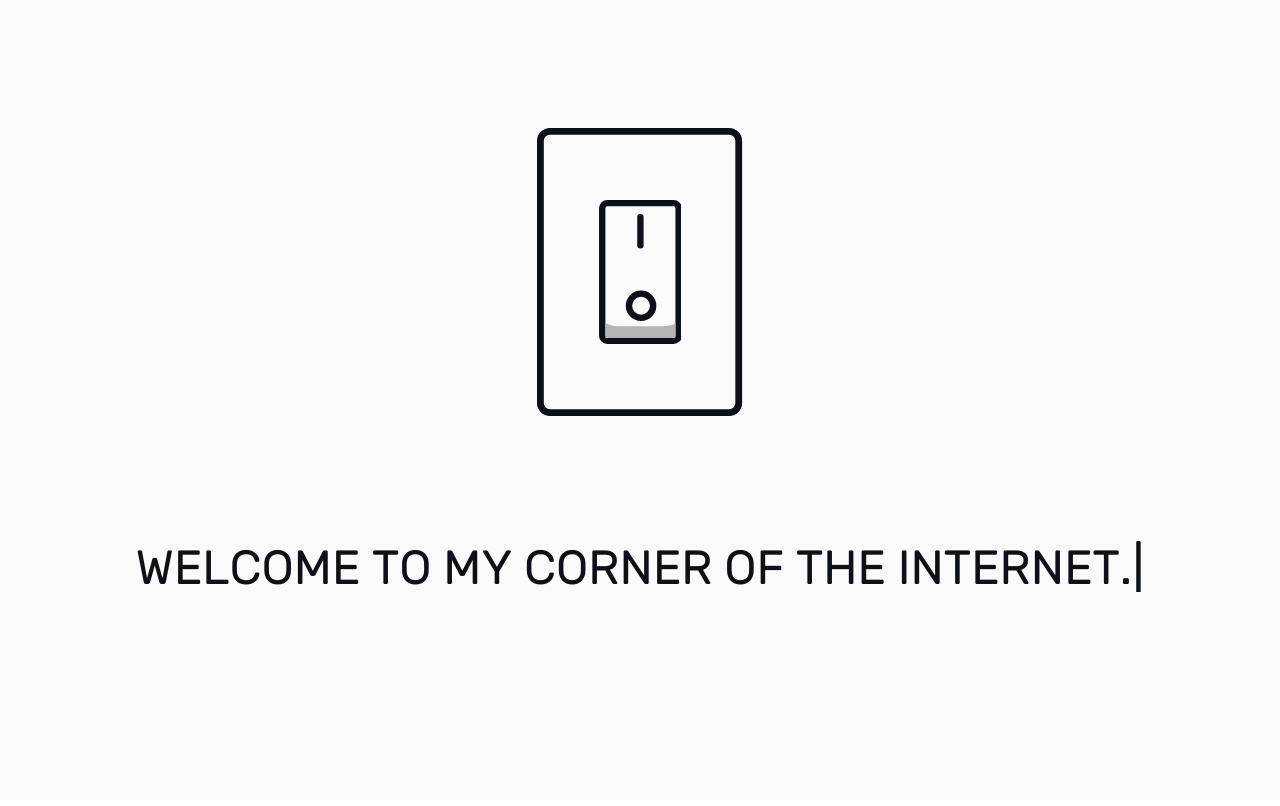
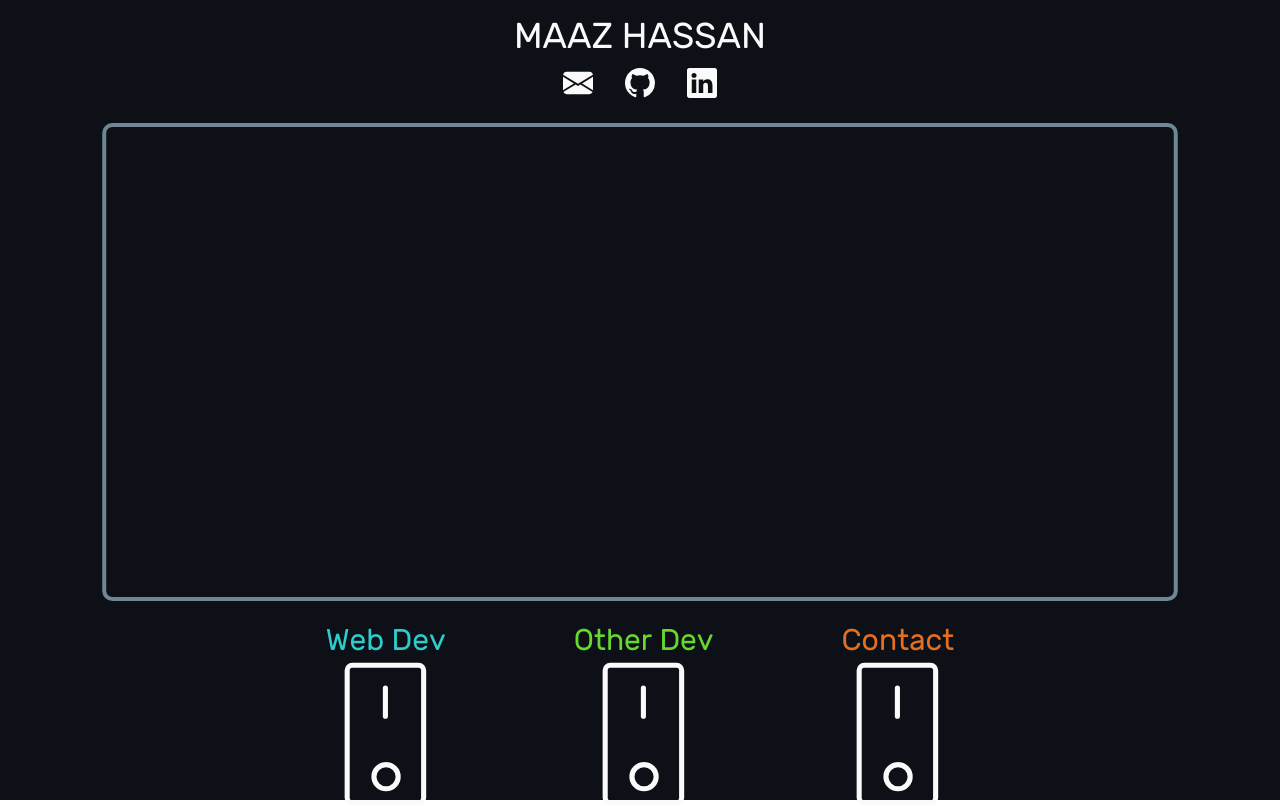
Before and after one commit to maazhassan/personal-site, a React (Create React App) app: page / in a window 1280 px wide. Built offline with nearby package versions, Linux system fonts and the light colour scheme.

Commit message:
Animated hints on first visit

```diff
--- a/src/components/App.js
+++ b/src/components/App.js
@@ -5,8 +5,8 @@ import { useState } from 'react';
 const MAIN_RENDER_DELAY = 1400;
 
 const App = () => {
-  const [switchStatus, setStatus] = useState(true);
-  const [showLanding, setShowLanding] = useState(true);
+  const [switchStatus, setStatus] = useState(false);
+  const [showLanding, setShowLanding] = useState(false);
 
   const handleSwitchClicked = () => {
     setStatus(false);
--- a/src/components/landing/Landing.js
+++ b/src/components/landing/Landing.js
@@ -3,16 +3,30 @@ import SwitchBorder from './SwitchBorder';
 import Typewriter from 'typewriter-effect';
 import { animated } from 'react-spring';
 import useAnimatedFade from '../../hooks/animatedFade';
+import useAnimatedHint from '../../hooks/animatedHint';
+import { useEffect, useState } from 'react';
+
+const FADE_DELAY = 500;
+const HINT_DELAY = !!(localStorage.getItem('landingSwitch')) ? 7000 : 6000;
 
 const Landing = props => {
-  const animationProps = useAnimatedFade(props.toggle, 500);
+  const [hintToggle, setHintToggle] = useState(false);
+
+  useEffect(() => {
+    const hintTimeout = setTimeout(() => setHintToggle(true), HINT_DELAY);
+
+    return () => clearTimeout(hintTimeout);
+  }, []);
+
+  const divAnimProps = useAnimatedFade(props.toggle, FADE_DELAY);
+  const hintAnimProps = useAnimatedHint(hintToggle);
 
   return (
     <animated.div
-      {...animationProps}
+      {...divAnimProps}
       className="overflow-hidden text-center"
     >
-      <div className="mt-32 2xl:mt-52 3xl:mt-80 relative">
+      <div className="mt-32 2xl:mt-52 3xl:mt-80 mb-2 relative">
         <Switch
           className={`h-36 2xl:h-44 3xl:h-52 absolute z-10 mx-auto left-0 right-0 my-auto top-0 bottom-0 ${props.switchStatus ? 'cursor-pointer' : ''}`}
           onClick={() => props.onSwitchClicked()}
@@ -26,7 +40,13 @@ const Landing = props => {
           styles={`fill-transparent ${props.switchStatus ? 'stroke-dark-blue' : 'stroke-neutral-50'} stroke-[5px]`}
         />
       </div>
-      <div className={`mt-32 2xl:mt-52 3xl:mt-80 select-none text-5xl 2xl:text-6xl 3xl:text-7xl ${props.switchStatus ? "text-dark-blue" : "text-neutral-50"}`}>
+      <animated.p
+        {...hintAnimProps}
+        className={`text-lg ${props.switchStatus ? 'text-dark-blue' : 'text-neutral-50'}`}
+      >
+        <b>Click me! ^</b>
+      </animated.p>
+      <div className={`mt-20 md:mt-32 2xl:mt-52 3xl:mt-80 select-none text-5xl 2xl:text-6xl 3xl:text-7xl ${props.switchStatus ? "text-dark-blue" : "text-neutral-50"}`}>
         <Typewriter
           options={{
             delay: !!(localStorage.getItem('landingSwitch')) ? 50 : 105,
--- a/src/components/main/Border.js
+++ b/src/components/main/Border.js
@@ -35,7 +35,7 @@ const Border = props => {
       <animated.path
         {...animationProps}
         d={`M${dimensions.width/2 + 1},${dimensions.height-3}
-           l-${dimensions.width/2 - dimensions.width/15},0
+           l-${dimensions.width/2 - ((dimensions.width**2/15000) + 2)},0
            a8,8,0,0,1-8-8
            V11
            a8,8,0,0,1,8-8
@@ -45,7 +45,7 @@ const Border = props => {
       <animated.path
         {...animationProps}
         d={`M${dimensions.width/2 - 1},3
-           l${dimensions.width/2 - dimensions.width/15},0
+           l${dimensions.width/2 - ((dimensions.width**2/15000) + 2)},0
            a8,8,0,0,1,8,8
            V${dimensions.height - 11}
            a8,8,0,0,1-8,8
--- a/src/components/main/Main.js
+++ b/src/components/main/Main.js
@@ -1,7 +1,7 @@
 import { useState, useEffect } from 'react';
 import TitleBar from './TitleBar';
 import Border from './Border';
-import SwitchBar from './SwitchBar';
+import SwitchBar from './switchbar/SwitchBar';
 import { animated } from 'react-spring';
 import useAnimatedFade from '../../hooks/animatedFade';
 
@@ -18,6 +18,7 @@ const Main = () => {
   const [mainFadeToggle, setMainFadeToggle] = useState(false);
 
   useEffect(() => {
+    setMainFadeToggle(true);
     setTimeout(() => setBorderToggle(true), INIT_BORDER_RENDER_DELAY);
   }, []);
 
@@ -30,11 +31,7 @@ const Main = () => {
     }
   });
 
-  useEffect(() => {
-    setMainFadeToggle(true);
-  }, [mainFadeToggle]);
-
-  const animationProps = useAnimatedFade(mainFadeToggle, 0);
+  const animationProps = useAnimatedFade(mainFadeToggle);
 
   const handleSwitchClicked = num => {
     if (switchReady) {
@@ -50,7 +47,7 @@ const Main = () => {
       {...animationProps}
     >
       <TitleBar />
-      <div className="mx-auto left-0 right-0 mt-8">
+      <div className="mx-auto left-0 right-0 mt-4 md:mt-6">
         <Border
           className={color + " stroke-[4px] fill-transparent"}
           toggle={borderToggle}
@@ -59,6 +56,7 @@ const Main = () => {
       <SwitchBar
         activeSwitch={activeSwitch}
         onSwitchClicked={num => handleSwitchClicked(num)}
+        switchReady={switchReady}
       />
     </animated.div>
   );
--- a/src/components/main/TitleBar.js
+++ b/src/components/main/TitleBar.js
@@ -5,12 +5,12 @@ import { BsLinkedin } from 'react-icons/bs';
 const TitleBar = () => {
   return (
     <div className="overflow-hidden">
-      <div className="mt-4 text-center">
+      <div className="mt-2 md:mt-4 text-center">
         <span className="text-neutral-50 text-4xl 2xl:text-5xl 3xl:text-6xl">
           MAAZ HASSAN
         </span>
       </div>
-      <div className="flex flex-row justify-center gap-x-8 mt-3">
+      <div className="flex flex-row justify-center gap-x-8 mt-1 md:mt-3">
         <a href="mailto:contact@maazhassan.net">
           <BsEnvelopeFill className="text-neutral-50 hover:text-text-blue cursor-pointer" size="30px" />
         </a>
--- /dev/null
+++ b/src/components/main/switchbar/Hint.js
@@ -0,0 +1,18 @@
+import { useEffect, useState } from "react";
+import { animated } from "react-spring";
+import useAnimatedHint from "../../../hooks/animatedHint";
+
+const Hint = props => {
+  const animatedProps = useAnimatedHint(props.toggle);
+
+  return (
+    <animated.span
+      {...animatedProps}
+      className={`text-sm text-blue-gray absolute ${props.right} top-20 w-28 text-center`}
+    >
+      Click again to go back, or click a different switch
+    </animated.span>
+  );
+}
+
+export default Hint;
--- /dev/null
+++ b/src/components/main/switchbar/SwitchBar.js
@@ -0,0 +1,76 @@
+import { useState } from "react";
+import Switch from "../../common/Switch";
+import Hint from "./Hint";
+
+const switchDivClass = 'flex flex-col items-center gap-1 relative';
+const switchClass = 'h-36 2xl:h-40 3xl:h-52 cursor-pointer';
+
+const SwitchBar = props => {
+  const [userSeen, setUserSeen] = useState(!!(localStorage.getItem('userSeen')));
+  const [hint, setHint] = useState(null);
+  const [hintToggle, setHintToggle] = useState(false);
+
+  const handleSwitchClicked = num => {
+    if (props.switchReady) {
+      if (!userSeen) {
+        setHint(num);
+        setUserSeen(true);
+        localStorage.setItem('userSeen', true);
+        setTimeout(() => setHintToggle(true), 0);
+      }
+      else if (hint !== null) {
+        setHintToggle(false);
+        setTimeout(() => setHint(null), 500);
+      }
+    }
+  }
+
+  return (
+    <div className="flex flex-row justify-center gap-6 sm:gap-24 md:gap-32 mt-2 md:mt-5">
+      <div className={switchDivClass}>
+        <span className="text-2xl md:text-3xl text-blue">Web Dev</span>
+        <Switch
+          className={switchClass}
+          onClick={() => {props.onSwitchClicked(1); handleSwitchClicked(1);}}
+          isOn={props.activeSwitch === 1}
+          styles={`fill-transparent ${props.activeSwitch === 1 ? 'stroke-blue' : 'stroke-neutral-50'} stroke-[4px]`}
+          accentFill="none"
+          showDetails={true}
+        />
+        {
+          hint === 1 && <Hint right="right-[7.5rem]" toggle={hintToggle} />
+        }
+      </div>
+      <div className={switchDivClass}>
+        <span className="text-2xl md:text-3xl text-green">Other Dev</span>
+        <Switch
+          className={switchClass}
+          onClick={() => {props.onSwitchClicked(2); handleSwitchClicked(2);}}
+          isOn={props.activeSwitch === 2}
+          styles={`fill-transparent ${props.activeSwitch === 2 ? 'stroke-green' : 'stroke-neutral-50'} stroke-[4px]`}
+          accentFill="none"
+          showDetails={true}
+        />
+        {
+          hint === 2 && <Hint right="right-32" toggle={hintToggle} />
+        }
+      </div>
+      <div className={switchDivClass}>
+        <span className="text-2xl md:text-3xl text-orange">Contact</span>
+        <Switch
+          className={switchClass}
+          onClick={() => {props.onSwitchClicked(3); handleSwitchClicked(3);}}
+          isOn={props.activeSwitch === 3}
+          styles={`fill-transparent ${props.activeSwitch === 3 ? 'stroke-orange' : 'stroke-neutral-50'} stroke-[4px]`}
+          accentFill="none"
+          showDetails={true}
+        />
+        {
+          hint === 3 && <Hint right="right-28" toggle={hintToggle} />
+        }
+      </div>
+    </div>
+  );
+}
+
+export default SwitchBar;
--- a/src/hooks/animatedFade.js
+++ b/src/hooks/animatedFade.js
@@ -1,15 +1,9 @@
 import { useSpring } from 'react-spring';
 
-const useAnimatedFade = (toggle, delay) => {
+const useAnimatedFade = (toggle, delay=0) => {
   const animatedStyle = useSpring({
     opacity: toggle ? 1 : 0,
     delay: delay
-    // config: {
-    //   mass: 1,
-    //   friction: 10,
-    //   tension: 30,
-    //   clamp: true
-    // }
   });
 
   return {
--- /dev/null
+++ b/src/hooks/animatedHint.js
@@ -0,0 +1,15 @@
+import { config, useSpring } from 'react-spring';
+
+const useAnimatedHint = toggle => {
+  const animatedStyle = useSpring({
+    opacity: toggle ? 1 : 0,
+    transform: toggle ? 'translateY(0px)' : 'translateY(10px)',
+    config: config.slow,
+  });
+
+  return {
+    style: animatedStyle,
+  }
+}
+
+export default useAnimatedHint;
```
Also changed, not shown: src/components/main/SwitchBar.js (deleted, +0 -45 lines).
